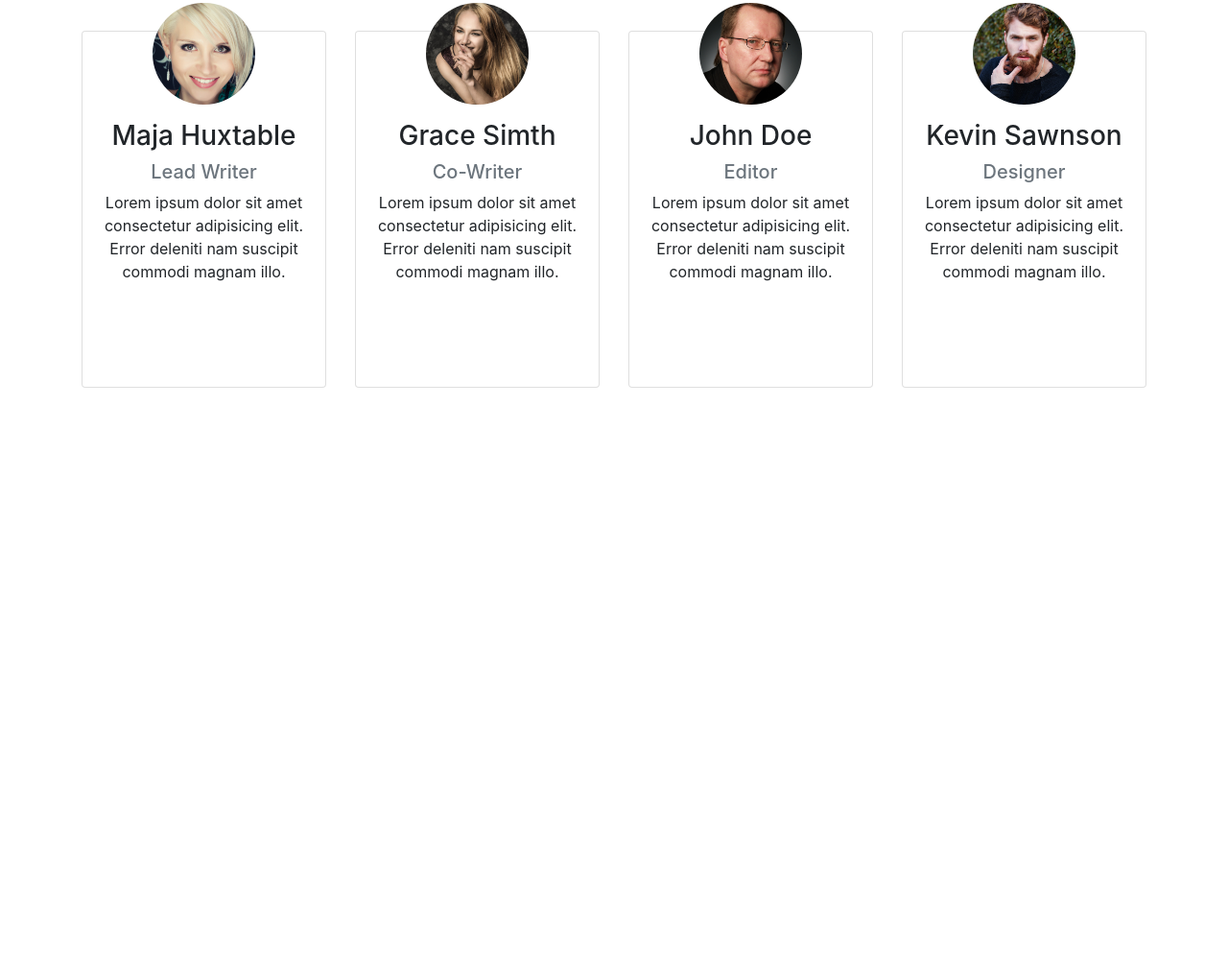
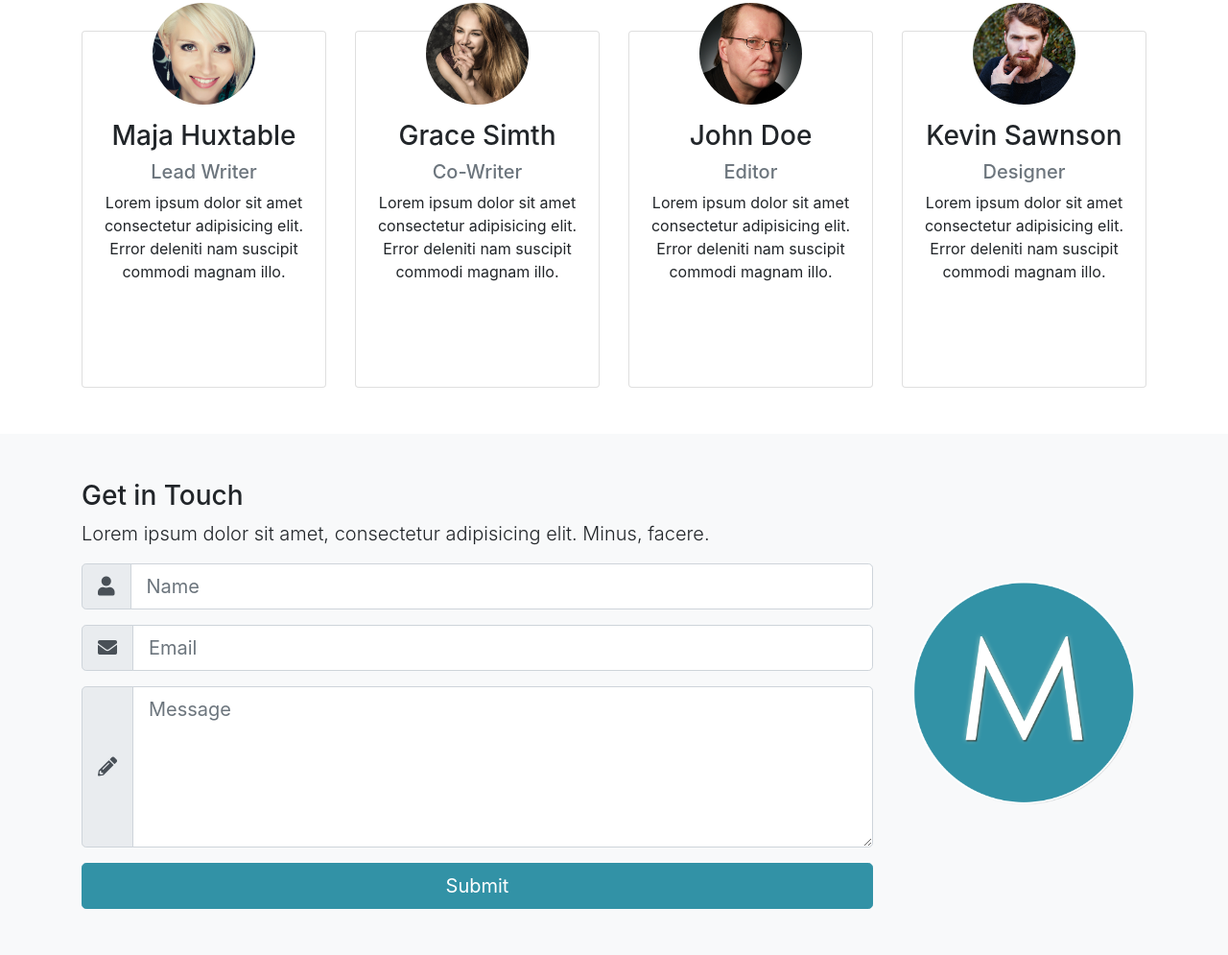
Before and after one commit to Ref-Bit/Mizuxe, a plain HTML site: page index.html in a window 1280 px wide. Shown: the part 1934-2929 px from the top of the page at 96% size. Before the commit the page ends 2386 px from the top, so only its background shows below. Drawn offline with nearby package versions, Linux system fonts and the light colour scheme.

Commit message:
The contact form has been added.

```diff
--- a/index.html
+++ b/index.html
@@ -309,6 +309,48 @@
         </div>
     </section>
 
+    <!-- CONTACT -->
+    <section id="contact" class="bg-light py-5">
+        <div class="container">
+            <div class="row">
+                <div class="col-lg-9">
+                    <h3>Get in Touch</h3>
+                    <p class="lead">Lorem ipsum dolor sit amet, consectetur adipisicing elit. Minus, facere.</p>
+                    <form>
+                        <div class="input-group input-group-lg mb-3">
+                            <div class="input-group-prepend">
+                                <span class="input-group-text">
+                                    <i class="fas fa-user"></i>
+                                </span>
+                            </div>
+                            <input type="text" class="form-control" placeholder="Name">
+                        </div>
+                        <div class="input-group input-group-lg mb-3">
+                            <div class="input-group-prepend">
+                                <span class="input-group-text">
+                                    <i class="fas fa-envelope"></i>
+                                </span>
+                            </div>
+                            <input type="email" class="form-control" placeholder="Email">
+                        </div>
+                        <div class="input-group input-group-lg mb-3">
+                            <div class="input-group-prepend">
+                                <span class="input-group-text">
+                                    <i class="fas fa-pencil-alt"></i>
+                                </span>
+                            </div>
+                            <textarea class="form-control" placeholder="Message" rows="5"></textarea>
+                        </div>
+                        <input type="submit" value="Submit" class="btn btn-primary btn-block btn-lg">
+                    </form>
+                </div>
+
+                <div class="col-lg-3 align-self-center">
+                    <img src="img/mlogo.png" alt="" class="img-fluid">
+                </div>
+            </div>
+        </div>
+    </section>
 
 <script src="http://code.jquery.com/jquery-3.3.1.min.js"
 integrity="sha256-FgpCb/KJQlLNfOu91ta32o/NMZxltwRo8QtmkMRdAu8="
```
